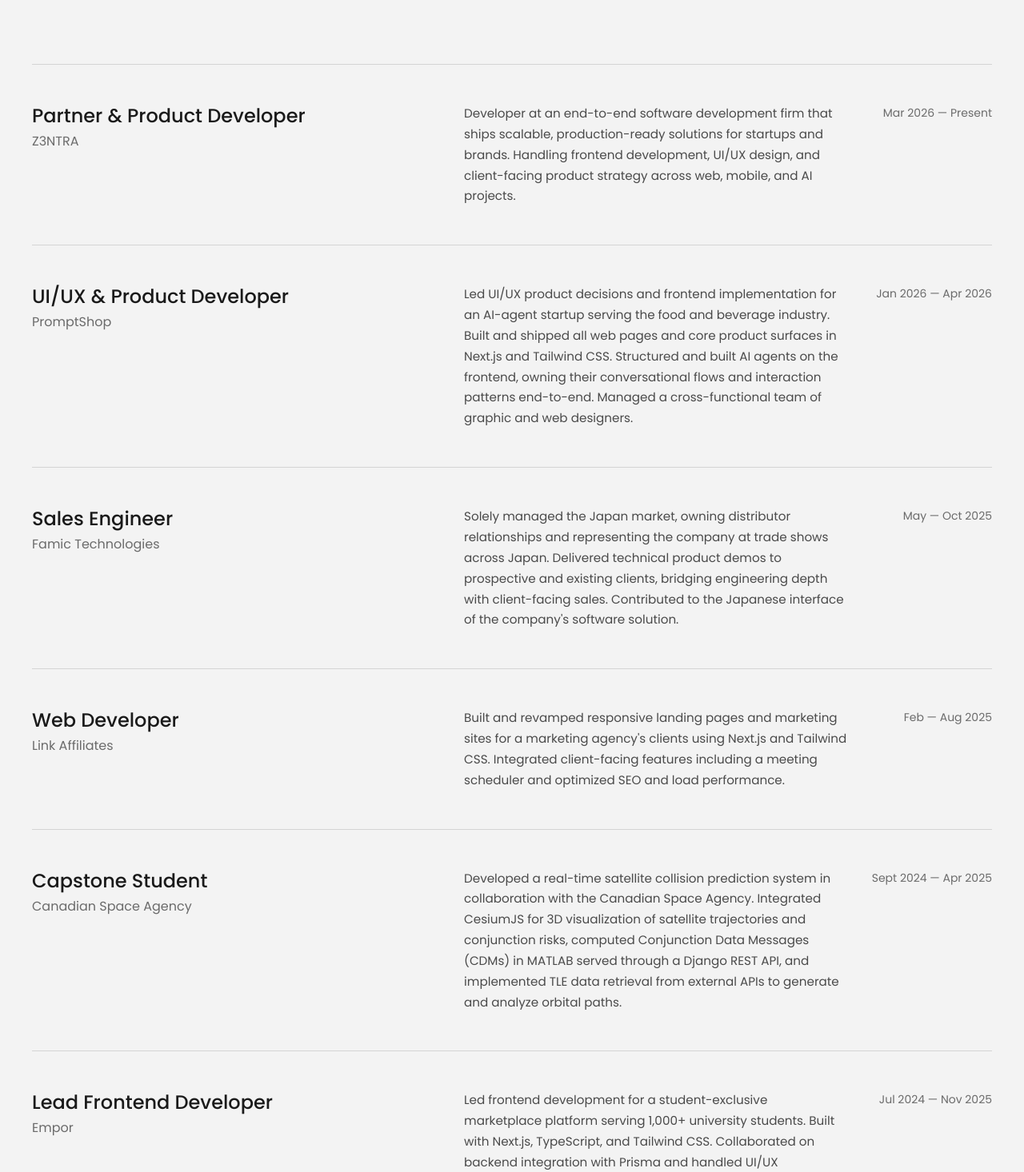
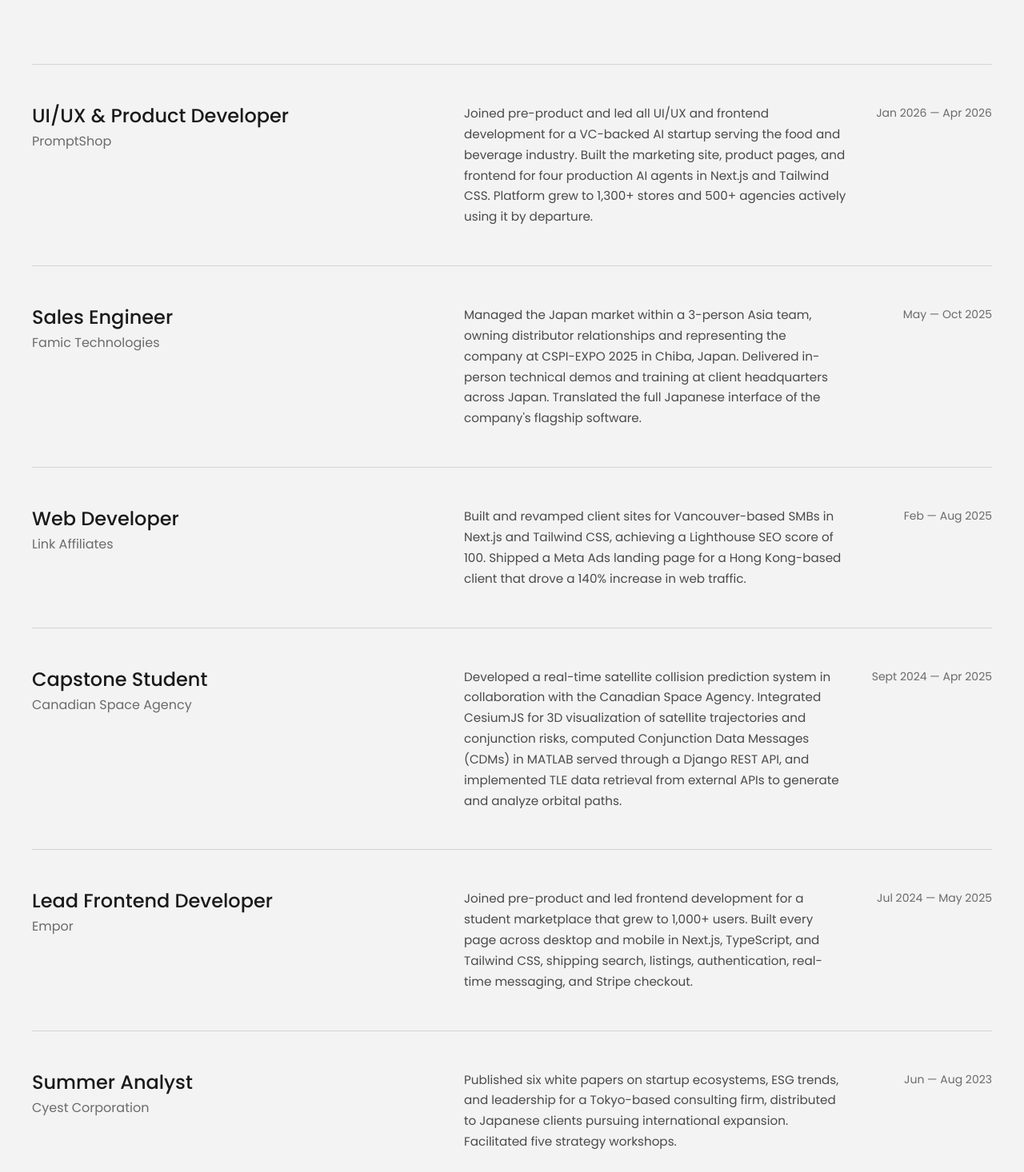
Before and after one commit to MasaKagami/masakagami.com, a React (Vite) app in the folder portfolio/: page /experience in a window 1280 px wide. Shown: the part 384-1850 px from the top of the page at 80% size. Built offline with nearby package versions, Linux system fonts and the light colour scheme; no server answers.

Commit message:
update page

```diff
--- a/portfolio/src/pages/ExperiencePage.jsx
+++ b/portfolio/src/pages/ExperiencePage.jsx
@@ -4,32 +4,25 @@
 import Navbar from '../components/NavBar/navbar';
 
 const EXPERIENCE = [
-  {
-    role: 'Partner & Product Developer',
-    company: 'Z3NTRA',
-    period: 'Mar 2026 — Present',
-    description: 'Developer at an end-to-end software development firm that ships scalable, production-ready solutions for startups and brands. Handling frontend development, UI/UX design, and client-facing product strategy across web, mobile, and AI projects.',
-    link: 'https://www.z3ntra.com/',
-  },
-  {
+{
     role: 'UI/UX & Product Developer',
     company: 'PromptShop',
     period: 'Jan 2026 — Apr 2026',
-    description: 'Led UI/UX product decisions and frontend implementation for an AI-agent startup serving the food and beverage industry. Built and shipped all web pages and core product surfaces in Next.js and Tailwind CSS. Structured and built AI agents on the frontend, owning their conversational flows and interaction patterns end-to-end. Managed a cross-functional team of graphic and web designers.',
+    description: 'Joined pre-product and led all UI/UX and frontend development for a VC-backed AI startup serving the food and beverage industry. Built the marketing site, product pages, and frontend for four production AI agents in Next.js and Tailwind CSS. Platform grew to 1,300+ stores and 500+ agencies actively using it by departure.',
     link: 'https://promptshop.co',
   },
   {
     role: 'Sales Engineer',
     company: 'Famic Technologies',
     period: 'May — Oct 2025',
-    description: 'Solely managed the Japan market, owning distributor relationships and representing the company at trade shows across Japan. Delivered technical product demos to prospective and existing clients, bridging engineering depth with client-facing sales. Contributed to the Japanese interface of the company\'s software solution.',
+    description: 'Managed the Japan market within a 3-person Asia team, owning distributor relationships and representing the company at CSPI-EXPO 2025 in Chiba, Japan. Delivered in-person technical demos and training at client headquarters across Japan. Translated the full Japanese interface of the company\'s flagship software.',
     link: null,
   },
   {
     role: 'Web Developer',
     company: 'Link Affiliates',
     period: 'Feb — Aug 2025',
-    description: 'Built and revamped responsive landing pages and marketing sites for a marketing agency\'s clients using Next.js and Tailwind CSS. Integrated client-facing features including a meeting scheduler and optimized SEO and load performance.',
+    description: 'Built and revamped client sites for Vancouver-based SMBs in Next.js and Tailwind CSS, achieving a Lighthouse SEO score of 100. Shipped a Meta Ads landing page for a Hong Kong-based client that drove a 140% increase in web traffic.',
     link: 'https://www.linkaffiliates.ca/',
   },
   {
@@ -42,15 +35,15 @@
   {
     role: 'Lead Frontend Developer',
     company: 'Empor',
-    period: 'Jul 2024 — Nov 2025',
-    description: 'Led frontend development for a student-exclusive marketplace platform serving 1,000+ university students. Built with Next.js, TypeScript, and Tailwind CSS. Collaborated on backend integration with Prisma and handled UI/UX prototyping in Figma.',
+    period: 'Jul 2024 — May 2025',
+    description: 'Joined pre-product and led frontend development for a student marketplace that grew to 1,000+ users. Built every page across desktop and mobile in Next.js, TypeScript, and Tailwind CSS, shipping search, listings, authentication, real-time messaging, and Stripe checkout.',
     link: null,
   },
   {
     role: 'Summer Analyst',
     company: 'Cyest Corporation',
     period: 'Jun — Aug 2023',
-    description: 'Researched and published six white papers on industry trends, startup ecosystems, ESG, and leadership for a Tokyo-based consulting firm. Facilitated cross-functional workshops and client strategy sessions for startup clients.',
+    description: 'Published six white papers on startup ecosystems, ESG trends, and leadership for a Tokyo-based consulting firm, distributed to Japanese clients pursuing international expansion. Facilitated five strategy workshops.',
     link: null,
   },
   {
```
